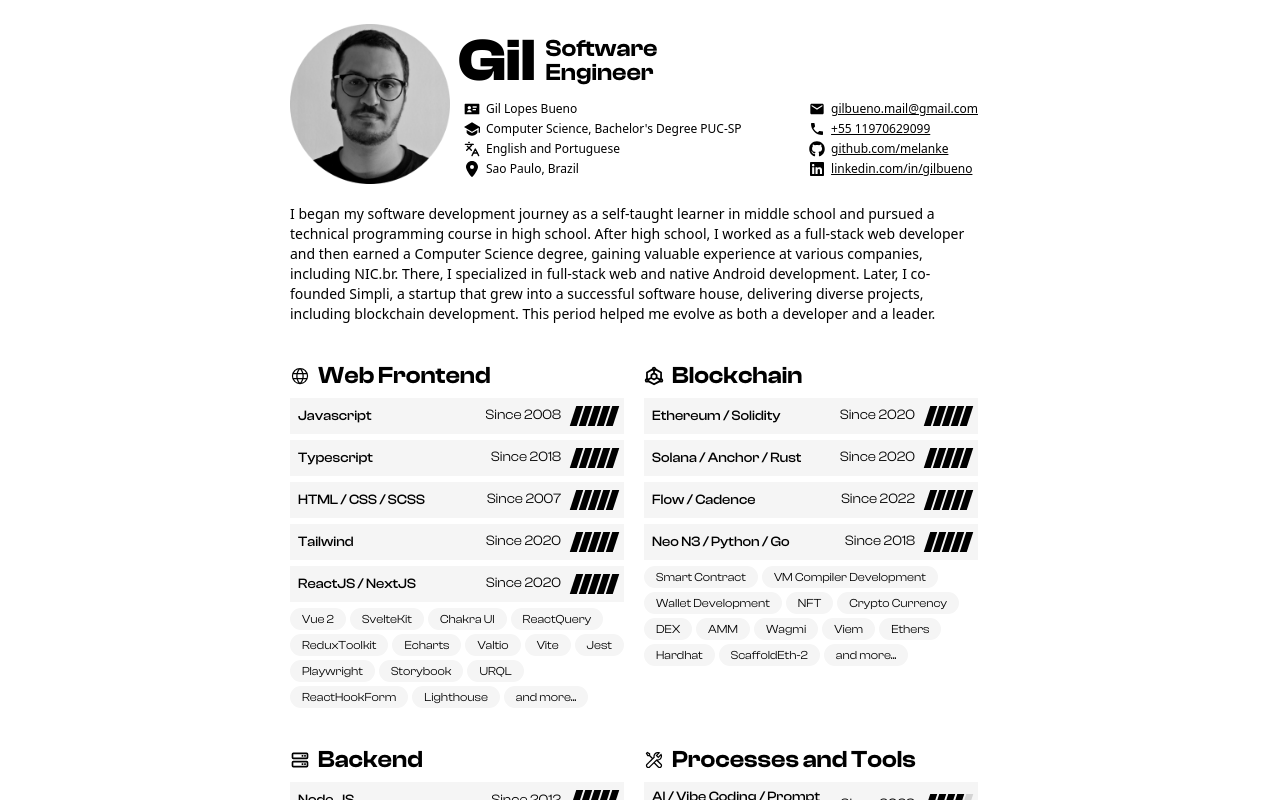
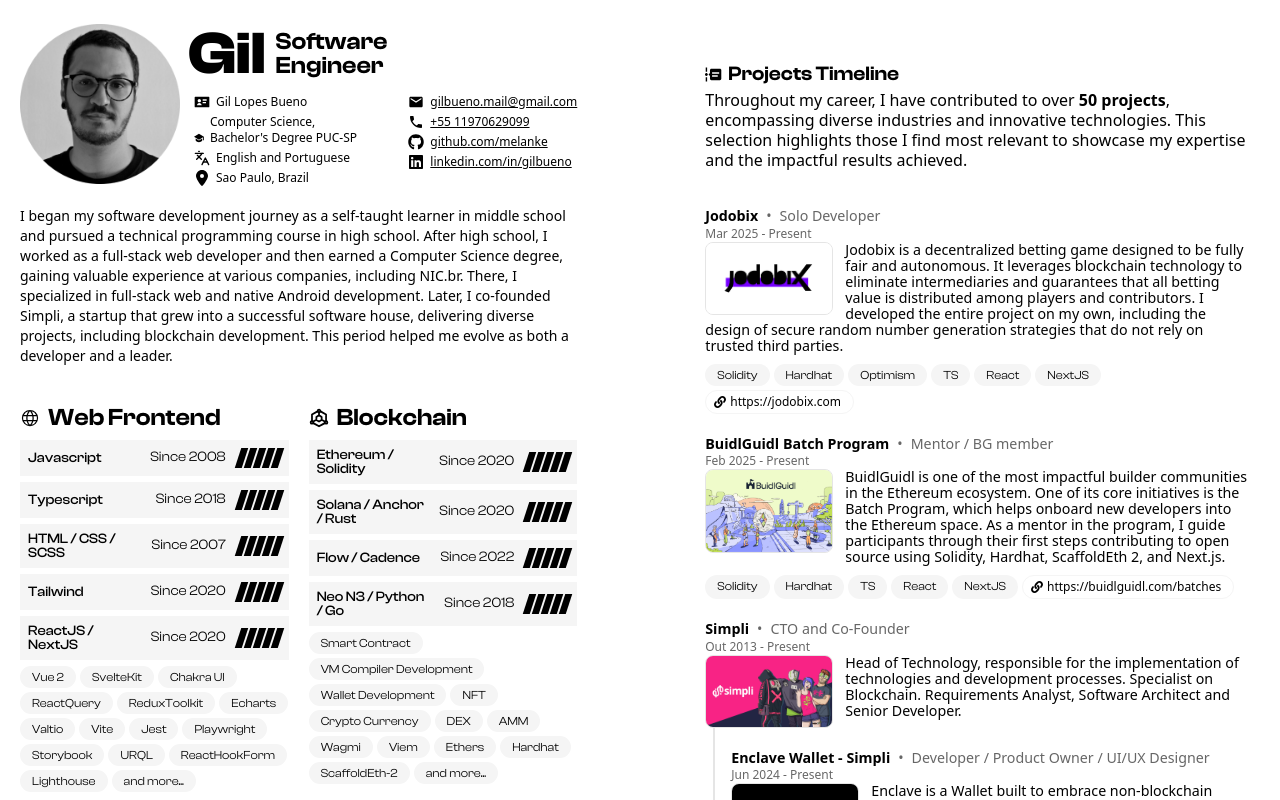
Before and after one commit to melanke/melanke.github.io, a Next.js app: page / in a window 1280 px wide. Shown: the top 800 px of the page. Built offline with nearby package versions, Linux system fonts and the light colour scheme; a web font is replaced by a local one.

Commit message:
2-column page for wide screens

```diff
--- a/app/page.tsx
+++ b/app/page.tsx
@@ -4,7 +4,6 @@
 import { Timeline } from "@/components/Timeline";
 import { LeadershipSection } from "@/components/LeadershipSection";
 import { OtherSection } from "@/components/OtherSection";
-import { PageHeader } from "@/components/PageHeader";
 import { PiGlobe } from "react-icons/pi";
 import { BlockchainIcon } from "@/components/BlockchainIcon";
 import { BiServer } from "react-icons/bi";
@@ -12,8 +11,8 @@
 
 export default function Home() {
   return (
-    <div className="flex overflow-hidden flex-col max-w-[740px] mx-auto">
-      <div className="flex flex-col py-6 pr-8 pl-5 print:p-0 w-full max-md:pr-5 max-md:max-w-full">
+    <div className="flex overflow-hidden max-xl:flex-col max-xl:max-w-[740px] max-xl:mx-auto py-6 pr-8 pl-5 print:p-0 max-md:pr-5 gap-x-32">
+      <div className="flex flex-col max-w-[740px]">
         <Header
           name="Gil"
           title="Software Engineer"
@@ -30,7 +29,6 @@
           }}
         />
 
-        <div className="flex flex-col flex-1 mt-5 w-full max-md:max-w-full">
         <Bio text="I began my software development journey as a self-taught learner in middle school and pursued a technical programming course in high school. After high school, I worked as a full-stack web developer and then earned a Computer Science degree, gaining valuable experience at various companies, including NIC.br. There, I specialized in full-stack web and native Android development. Later, I co-founded Simpli, a startup that grew into a successful software house, delivering diverse projects, including blockchain development. This period helped me evolve as both a developer and a leader." />
 
         <div className="flex flex-wrap gap-x-5 gap-y-10 items-start mt-10 w-full text-black max-md:max-w-full">
@@ -180,16 +178,15 @@
             ]}
           />
         </div>
-          <PageHeader />
 
         <LeadershipSection />
         <OtherSection />
-
+      </div>
+      <div className="flex flex-col">
         <Timeline />
 
         <div className="h-8 bg-transparent mt-[120px] hidden print:block" />
       </div>
     </div>
-    </div>
   );
 }
--- a/components/Bio.tsx
+++ b/components/Bio.tsx
@@ -4,7 +4,7 @@
 
 export function Bio({ text }: BioProps) {
   return (
-    <div className="text-sm leading-5 text-black dark:text-white max-md:max-w-full animate-fade-up opacity-0">
+    <div className="text-sm leading-5 text-black dark:text-white max-md:max-w-full animate-fade-up opacity-0 mt-5">
       {text}
     </div>
   );
--- a/components/PageHeader.tsx
+++ /dev/null
@@ -1,12 +0,0 @@
-export function PageHeader() {
-  return (
-    <div className="gap-2.5 items-center self-end break-before-page hidden print:flex text-black dark:text-white">
-      <div className="self-stretch my-auto text-5xl font-clash font-bold">
-        Gil
-      </div>
-      <div className="my-auto text-[1.25rem] font-clash font-semibold leading-5 w-[120px]">
-        Senior Developer
-      </div>
-    </div>
-  );
-}
```
Lines whose indentation alone changed are shown as unchanged.
